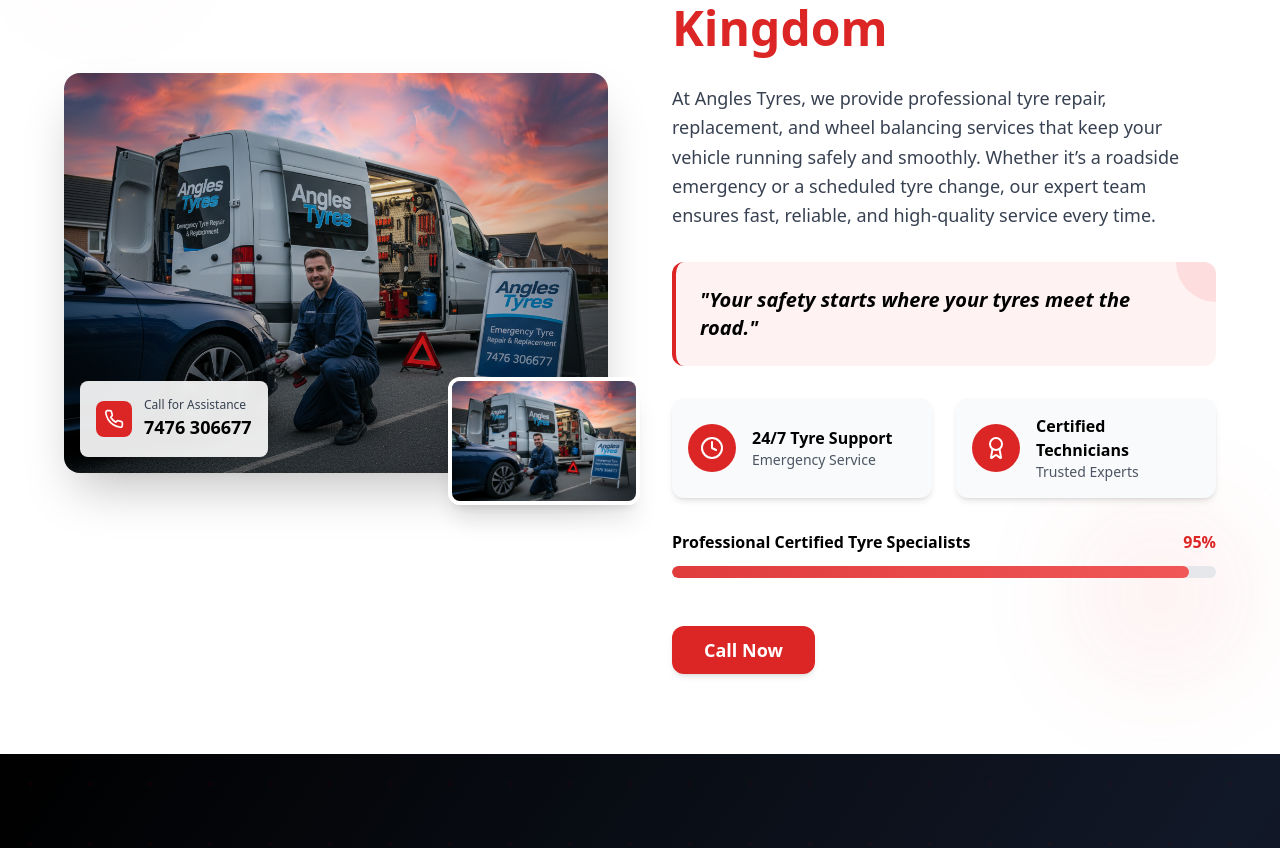
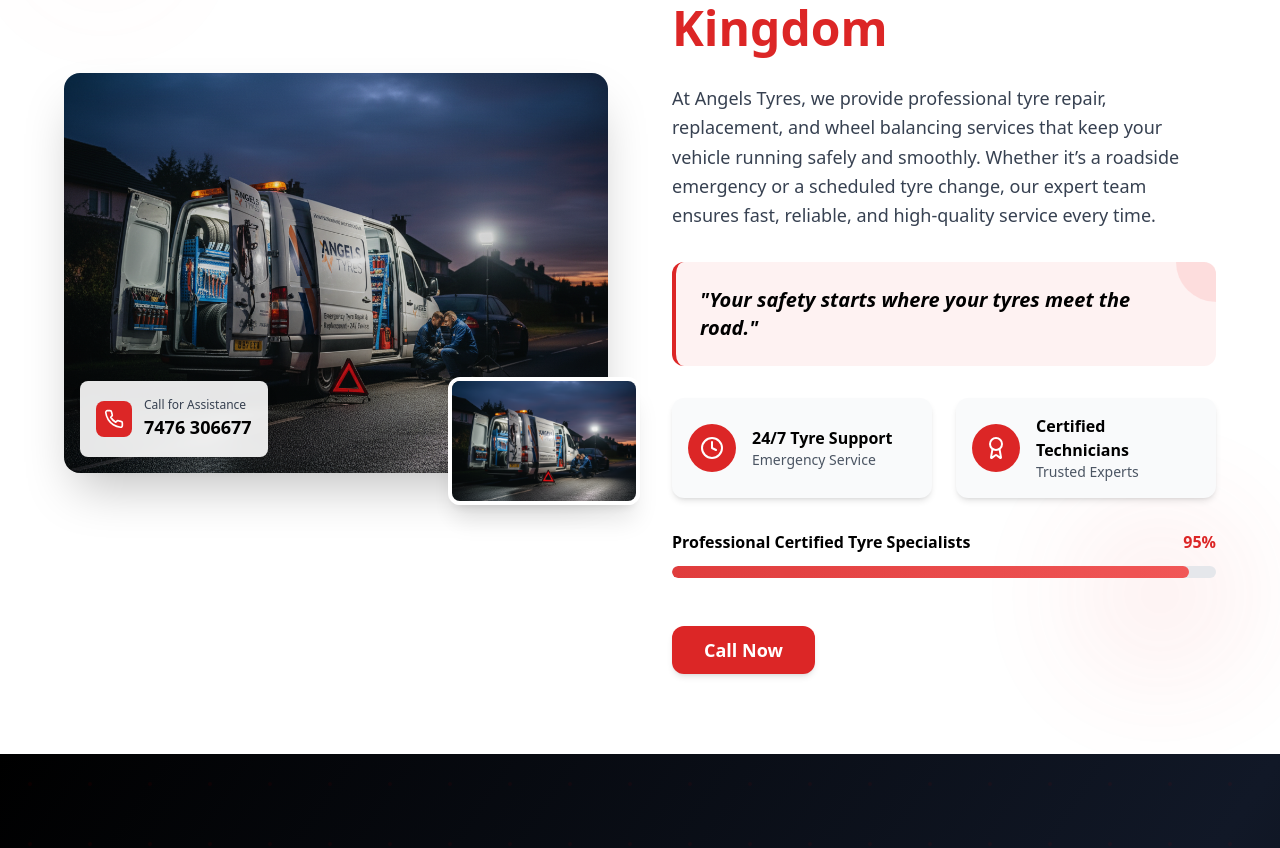
Before and after one commit to Hashirnadeemkhan/angelstyresclientWebsite, a Next.js app: page / in a window 1280 px wide. Shown: the part 1240-2088 px from the top of the page. Built offline with nearby package versions, Linux system fonts and the light colour scheme.

Commit message:
change iamge

```diff
--- a/src/components/about-section.tsx
+++ b/src/components/about-section.tsx
@@ -47,7 +47,7 @@ export function AboutSection() {
                 height={200}
                 width={200}
                 src="/about.png"
-                alt="Angles Tyres professional tyre repair service"
+                alt="Angels Tyres professional tyre repair service"
                 className="w-full h-[400px] object-cover"
               />
               <div className="absolute inset-0 bg-gradient-to-t from-black/30 to-transparent"></div>
@@ -62,7 +62,7 @@ export function AboutSection() {
                 height={400}
                 width={600}
                 src="/about.png"
-                alt="Angles Tyres expert mechanics at work"
+                alt="Angelss Tyres expert mechanics at work"
                 className="w-full h-full object-cover"
               />
             </div>
@@ -117,7 +117,7 @@ export function AboutSection() {
             </div>
 
             <p className="text-lg text-gray-700 leading-relaxed">
-              At Angles Tyres, we provide professional tyre repair, replacement, and wheel balancing
+              At Angels Tyres, we provide professional tyre repair, replacement, and wheel balancing
               services that keep your vehicle running safely and smoothly. Whether it’s a roadside
               emergency or a scheduled tyre change, our expert team ensures fast, reliable, and
               high-quality service every time.
```
Also changed, not shown: public/about.png.
